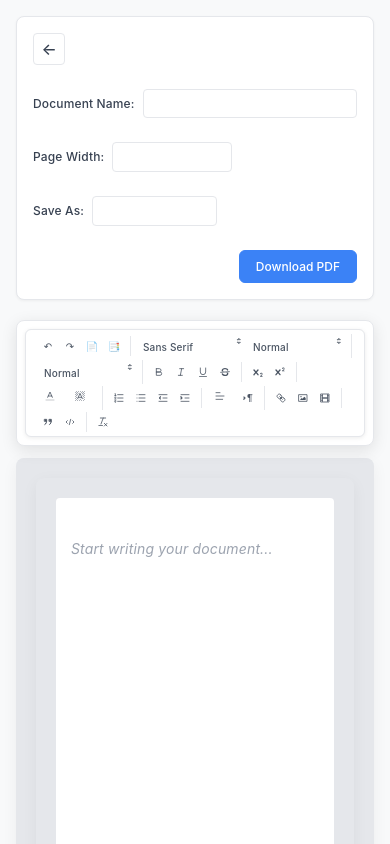
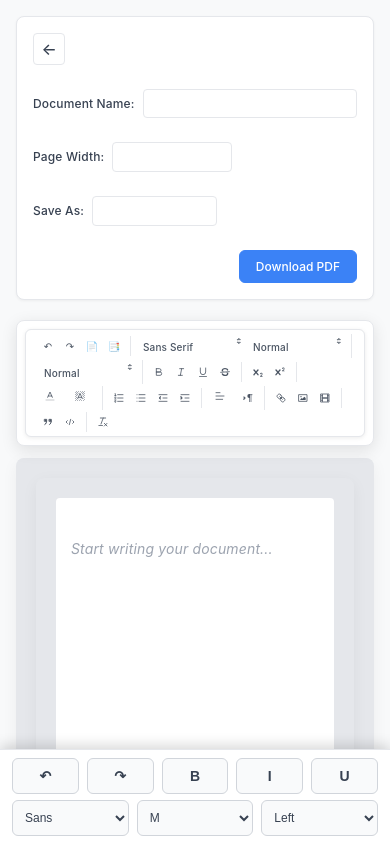
Before and after one commit to mgiftson0/FileSwitch, a React (Vite) app in the folder frontend/: page /edit-text in a window 390 px wide. Shown: the top 844 px of the page. Built offline with nearby package versions, Linux system fonts and the light colour scheme.

Commit message:
mobile toolbar styling

```diff
--- a/frontend/src/components/CustomToolbar.jsx
+++ b/frontend/src/components/CustomToolbar.jsx
@@ -1,6 +1,27 @@
-import { useEffect } from 'react';
+import { useEffect, useState } from 'react';
+import '../components/MobileTool.css';
 
 const CustomToolbar = ({ quillInstance }) => {
+  const [activeFormats, setActiveFormats] = useState({});
+
+  // Update active formats when selection changes
+  useEffect(() => {
+    if (quillInstance) {
+      const updateFormats = () => {
+        const formats = quillInstance.getFormat();
+        setActiveFormats(formats);
+      };
+
+      quillInstance.on('selection-change', updateFormats);
+      quillInstance.on('text-change', updateFormats);
+
+      return () => {
+        quillInstance.off('selection-change', updateFormats);
+        quillInstance.off('text-change', updateFormats);
+      };
+    }
+  }, [quillInstance]);
+
   useEffect(() => {
     if (quillInstance) {
       // Add custom handlers for undo/redo buttons with proper event handling
@@ -14,6 +35,28 @@ const CustomToolbar = ({ quillInstance }) => {
         e.preventDefault();
         e.stopPropagation();
         quillInstance.history.redo();
+      };
+
+      // Mobile toolbar handlers
+      const handleMobileBoldClick = (e) => {
+        e.preventDefault();
+        e.stopPropagation();
+        const isBold = quillInstance.getFormat().bold;
+        quillInstance.format('bold', !isBold);
+      };
+
+      const handleMobileItalicClick = (e) => {
+        e.preventDefault();
+        e.stopPropagation();
+        const isItalic = quillInstance.getFormat().italic;
+        quillInstance.format('italic', !isItalic);
+      };
+
+      const handleMobileUnderlineClick = (e) => {
+        e.preventDefault();
+        e.stopPropagation();
+        const isUnderline = quillInstance.getFormat().underline;
+        quillInstance.format('underline', !isUnderline);
       };
 
       // Wait for toolbar to be rendered
@@ -32,6 +75,19 @@ const CustomToolbar = ({ quillInstance }) => {
           redoButton.removeAttribute('data-role');
           redoButton.addEventListener('click', handleRedoClick);
         }
+
+        // Mobile toolbar buttons
+        const mobileBoldBtn = document.querySelector('.mobile-toolbar-bottom .mobile-bold');
+        const mobileItalicBtn = document.querySelector('.mobile-toolbar-bottom .mobile-italic');
+        const mobileUnderlineBtn = document.querySelector('.mobile-toolbar-bottom .mobile-underline');
+        const mobileUndoBtn = document.querySelector('.mobile-toolbar-bottom .mobile-undo');
+        const mobileRedoBtn = document.querySelector('.mobile-toolbar-bottom .mobile-redo');
+
+        if (mobileBoldBtn) mobileBoldBtn.addEventListener('click', handleMobileBoldClick);
+        if (mobileItalicBtn) mobileItalicBtn.addEventListener('click', handleMobileItalicClick);
+        if (mobileUnderlineBtn) mobileUnderlineBtn.addEventListener('click', handleMobileUnderlineClick);
+        if (mobileUndoBtn) mobileUndoBtn.addEventListener('click', handleUndoClick);
+        if (mobileRedoBtn) mobileRedoBtn.addEventListener('click', handleRedoClick);
       }, 100);
 
       return () => {
@@ -46,11 +102,45 @@ const CustomToolbar = ({ quillInstance }) => {
         if (redoButton) {
           redoButton.removeEventListener('click', handleRedoClick);
         }
+
+        // Clean up mobile toolbar listeners
+        const mobileButtons = document.querySelectorAll('.mobile-toolbar-bottom button');
+        mobileButtons.forEach(btn => {
+          btn.removeEventListener('click', handleMobileBoldClick);
+          btn.removeEventListener('click', handleMobileItalicClick);
+          btn.removeEventListener('click', handleMobileUnderlineClick);
+          btn.removeEventListener('click', handleUndoClick);
+          btn.removeEventListener('click', handleRedoClick);
+        });
       };
     }
   }, [quillInstance]);
 
+  // Mobile toolbar select handlers
+  const handleMobileFontChange = (e) => {
+    if (quillInstance) {
+      const font = e.target.value;
+      quillInstance.format('font', font || false);
+    }
+  };
+
+  const handleMobileSizeChange = (e) => {
+    if (quillInstance) {
+      const size = e.target.value;
+      quillInstance.format('size', size || false);
+    }
+  };
+
+  const handleMobileAlignChange = (e) => {
+    if (quillInstance) {
+      const align = e.target.value;
+      quillInstance.format('align', align || false);
+    }
+  };
+
   return (
+    <>
+      {/* Main Desktop Toolbar */}
       <div className="toolbar-wrapper">
         <div className="toolbar-container">
           <div id="toolbar" className="ql-toolbar ql-snow">
@@ -129,6 +219,70 @@ const CustomToolbar = ({ quillInstance }) => {
           </div>
         </div>
       </div>
+
+      {/* Mobile Quick Toolbar - Bottom */}
+      <div className="mobile-toolbar-bottom">
+        <div className="mobile-toolbar-row">
+          <button className="mobile-undo" type="button" title="Undo">↶</button>
+          <button className="mobile-redo" type="button" title="Redo">↷</button>
+          <button
+            className={`mobile-bold ${activeFormats.bold ? 'active' : ''}`}
+            type="button"
+            title="Bold"
+          >
+            B
+          </button>
+          <button
+            className={`mobile-italic ${activeFormats.italic ? 'active' : ''}`}
+            type="button"
+            title="Italic"
+          >
+            I
+          </button>
+          <button
+            className={`mobile-underline ${activeFormats.underline ? 'active' : ''}`}
+            type="button"
+            title="Underline"
+          >
+            U
+          </button>
+        </div>
+        <div className="mobile-toolbar-row">
+          <select
+            className="mobile-font"
+            onChange={handleMobileFontChange}
+            value={activeFormats.font || ''}
+            title="Font Family"
+          >
+            <option value="">Sans</option>
+            <option value="serif">Serif</option>
+            <option value="monospace">Mono</option>
+          </select>
+          <select
+            className="mobile-size"
+            onChange={handleMobileSizeChange}
+            value={activeFormats.size || ''}
+            title="Font Size"
+          >
+            <option value="small">S</option>
+            <option value="">M</option>
+            <option value="large">L</option>
+            <option value="huge">XL</option>
+          </select>
+          <select
+            className="mobile-align"
+            onChange={handleMobileAlignChange}
+            value={activeFormats.align || ''}
+            title="Text Alignment"
+          >
+            <option value="">Left</option>
+            <option value="center">Center</option>
+            <option value="right">Right</option>
+            <option value="justify">Justify</option>
+          </select>
+        </div>
+      </div>
+    </>
   );
 };
 
--- /dev/null
+++ b/frontend/src/components/MobileTool.css
@@ -0,0 +1,177 @@
+/* Mobile Toolbar Bottom Styles - Add this to your existing CSS */
+
+/* Mobile Quick Toolbar at Bottom */
+.mobile-toolbar-bottom {
+    display: none;
+    position: fixed;
+    bottom: 0;
+    left: 0;
+    right: 0;
+    background: #ffffff;
+    border-top: 1px solid #e5e7eb;
+    box-shadow: 0 -4px 12px rgba(0, 0, 0, 0.15);
+    z-index: 1000;
+    padding: 8px 12px;
+    animation: slideUp 0.3s ease-out;
+  }
+
+  .mobile-toolbar-bottom .mobile-toolbar-row {
+    display: flex;
+    justify-content: space-between;
+    align-items: center;
+    gap: 8px;
+    margin-bottom: 6px;
+  }
+
+  .mobile-toolbar-bottom .mobile-toolbar-row:last-child {
+    margin-bottom: 0;
+  }
+
+  .mobile-toolbar-bottom button {
+    flex: 1;
+    height: 36px;
+    border: 1px solid #d1d5db;
+    background: #f9fafb;
+    color: #374151;
+    border-radius: 6px;
+    font-size: 14px;
+    font-weight: 600;
+    cursor: pointer;
+    transition: all 0.2s ease;
+    display: flex;
+    align-items: center;
+    justify-content: center;
+    min-width: 40px;
+  }
+
+  .mobile-toolbar-bottom button:hover {
+    background: #e5e7eb;
+    border-color: #9ca3af;
+  }
+
+  .mobile-toolbar-bottom button:active {
+    background: #d1d5db;
+    transform: scale(0.98);
+  }
+
+  .mobile-toolbar-bottom button.active {
+    background: #3b82f6;
+    color: #ffffff;
+    border-color: #2563eb;
+  }
+
+  .mobile-toolbar-bottom select {
+    flex: 1;
+    height: 36px;
+    border: 1px solid #d1d5db;
+    background: #f9fafb;
+    color: #374151;
+    border-radius: 6px;
+    font-size: 12px;
+    cursor: pointer;
+    padding: 0 8px;
+    outline: none;
+    transition: all 0.2s ease;
+  }
+
+  .mobile-toolbar-bottom select:focus {
+    border-color: #3b82f6;
+    box-shadow: 0 0 0 3px rgba(59, 130, 246, 0.1);
+  }
+
+  /* Font family select - slightly wider */
+  .mobile-toolbar-bottom .mobile-font {
+    min-width: 60px;
+  }
+
+  /* Size select - smaller */
+  .mobile-toolbar-bottom .mobile-size {
+    min-width: 45px;
+  }
+
+  /* Align select - medium width */
+  .mobile-toolbar-bottom .mobile-align {
+    min-width: 65px;
+  }
+
+  /* Animation for toolbar appearance */
+  @keyframes slideUp {
+    from {
+      transform: translateY(100%);
+      opacity: 0;
+    }
+    to {
+      transform: translateY(0);
+      opacity: 1;
+    }
+  }
+
+  /* Mobile-specific styles */
+  @media (max-width: 768px) {
+    .mobile-toolbar-bottom {
+      display: block;
+    }
+
+    /* Add padding to body to prevent content from being hidden behind toolbar */
+    body {
+      padding-bottom: 100px;
+    }
+
+    /* Adjust editor container for mobile with both toolbars */
+    .editor-wrapper {
+      padding-bottom: 100px;
+    }
+
+    /* Keep main toolbar exactly as desktop - no scrolling changes */
+    .toolbar-container {
+      /* Remove any mobile-specific modifications - keep it as desktop */
+    }
+
+    /* Make editor more touch-friendly */
+    .editor-container .ql-editor {
+      padding: 20px;
+      font-size: 16px; /* Prevent zoom on iOS */
+      line-height: 1.5;
+    }
+  }
+
+  /* Dark theme support */
+  @media (prefers-color-scheme: dark) {
+    .mobile-toolbar-bottom {
+      background: #1f2937;
+      border-top-color: #374151;
+    }
+
+    .mobile-toolbar-bottom button,
+    .mobile-toolbar-bottom select {
+      background: #374151;
+      color: #f9fafb;
+      border-color: #4b5563;
+    }
+
+    .mobile-toolbar-bottom button:hover,
+    .mobile-toolbar-bottom select:focus {
+      background: #4b5563;
+      border-color: #6b7280;
+    }
+
+    .mobile-toolbar-bottom button.active {
+      background: #3b82f6;
+      border-color: #2563eb;
+    }
+  }
+
+  /* Ensure mobile toolbar doesn't show on desktop */
+  @media (min-width: 769px) {
+    .mobile-toolbar-bottom {
+      display: none !important;
+    }
+
+    body {
+      padding-bottom: 0;
+    }
+
+    .editor-wrapper {
+      padding-bottom: 0;
+    }
+  }
```
Lines whose indentation alone changed are shown as unchanged.
